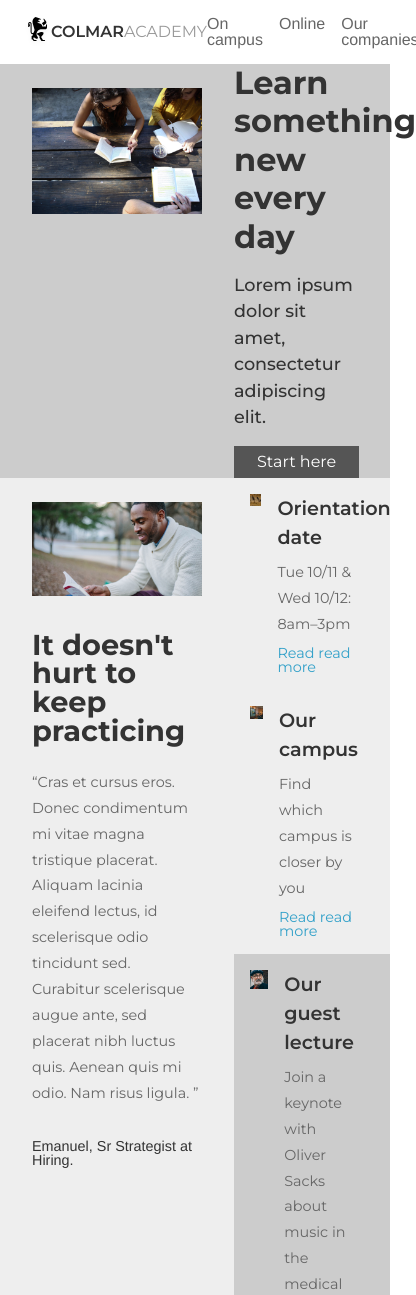
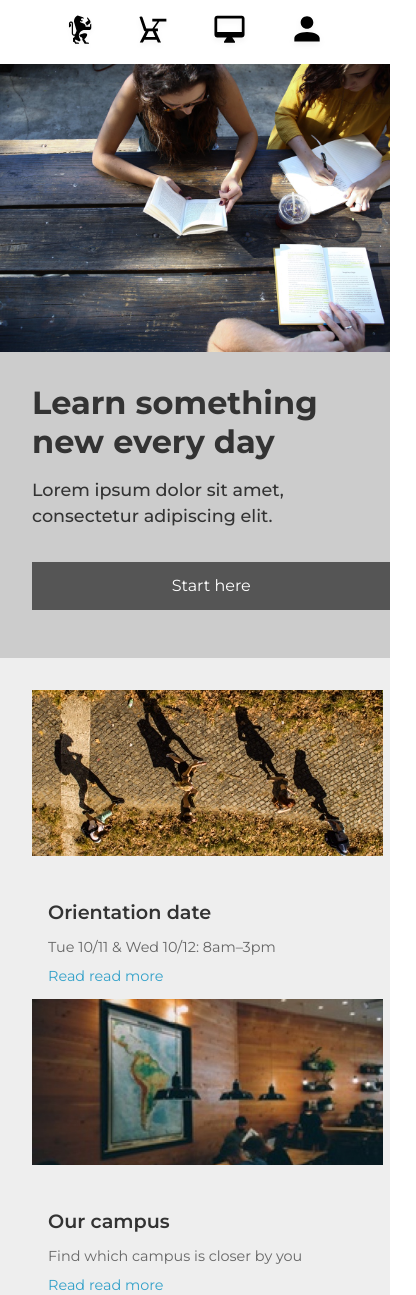
Before and after one commit to LorenaHoward/Colmar-Academy, a plain HTML site: page index.html in a window 390 px wide. Shown: the top 1295 px of the page, 416 px wide, since content can reach past the window. Drawn offline with Linux system fonts and the light colour scheme.

Commit message:
Friday night. I think it's ready!

```diff
--- a/index.html
+++ b/index.html
@@ -5,6 +5,7 @@
     <link href="resources/css/reset.css" type="text/css" rel="stylesheet">
     <link href="resources/css/style.css" type="text/css" rel="stylesheet">
     <link href="https://fonts.googleapis.com/css?family=Montserrat:400,500,600,700" rel="stylesheet">
+    <link rel="icon" href="./favicon.ico" type="image/x-icon">
   </head>
   <body>
 
@@ -12,7 +13,7 @@
 <div class="maincontainer">
 
   <!--navigation bar-->
-  <nav>
+  <nav class="desktop_nav">
     <div class="logo_container">
       <div class="logoicon">
         <img src="resources/images/ic-logo.svg" alt="Colmar Academy logotype">
@@ -32,6 +33,17 @@
     </div>
   </nav>
   <!--navigation bar ends-->
+
+  <!-- mobile navigation bar -->
+  <nav class="mobile_nav">
+    <div class="menu_mobile">
+   <img  src="resources/images/ic-logo.svg" alt="Colmar Academy logotype">
+      <img src="resources/images/ic-on-campus.svg" alt="on campus icon">
+      <img src="resources/images/ic-online.svg" alt="online icon">
+      <img src="resources/images/ic-login.svg" alt="sign in icon">
+    </div>
+  </nav>
+  <!--mobile navigation bar ends -->
 
   <!--spacer out of desperation, how the hell do you move the rest of the content down-->
   <div class="spacer_four-rem">
@@ -55,10 +67,24 @@
   </div>
   <!--Learn banner ends-->
 
+  <!-- mobile learn banner  -->
+  <div class="cointainer_mobile gray_background">
+    <div class="mobile_image_container">
+    <img src="resources/images/banner.jpg" alt="group studing">
+  </div>
+  <div class="mobile_medium_capsule">
+      <h1>Learn something new every day</h1>
+      <h3> Lorem ipsum dolor sit amet, consectetur adipiscing elit.</h3>
+      <div class="start_button">
+        Start here
+      </div>
+    </div>
+  </div>
+  <!-- end mobile learn banner -->
+
   <!--orientation section begins-->
-  <div class= "container lighter_background">
-   <div class="subcontainer"> <!--this is exceptional to facilitate placement-->
-    <div class= "large_capsule">
+  <div class= "cointainer lighter_background">
+    <div class= "large_capsule desktop">
       <img src="resources/images/information-main.jpg" alt="man reading">
       <h2>It doesn't hurt to keep practicing</h2>
       <p>“Cras et cursus eros. Donec condimentum mi vitae magna tristique placerat. Aliquam lacinia eleifend lectus, id scelerisque odio tincidunt sed. Curabitur scelerisque augue ante, sed placerat nibh luctus quis. Aenean quis mi odio. Nam risus ligula. ”</p>
@@ -112,13 +138,66 @@
       </div>
 
     </div>
+
+  </div>
+  <!--orientation section ends-->
+
+  <!-- mobile orientation section -->
+  <div class= "cointainer_mobile lighter_background">
+   <div class="subcontainer"> <!--this is exceptional to facilitate placement-->
+
+    <div class="mobile_medium_capsule">
+
+      <div class="landscape_capsule">
+        <div class="square_container">
+          <img src="resources/images/information-orientation-mobile.jpg" alt="people walking">
+        </div>
+
+        <div class="mobile_text_container">
+          <h4>Orientation date</h4>
+          <p>Tue 10/11 & Wed 10/12: 8am–3pm</p>
+          <div class="read_more">
+            Read read more
+          </div>
+        </div>
+      </div>
+
+      <div class="landscape_capsule">
+        <div class="square_container">
+          <img src="resources/images/information-campus-mobile.jpg" alt="classroom interior">
+        </div>
+
+        <div class="mobile_text_container">
+          <h4>Our campus</h4>
+          <p>Find which campus is closer by you</p>
+          <div class="read_more">
+            Read read more
+          </div>
+        </div>
+      </div>
+
+      <div class="landscape_capsule">
+        <div class="square_container">
+          <img src="resources/images/information-guest-lecture-mobile.jpg" alt="guest lecturer">
+        </div>
+
+        <div class="mobile_text_container">
+          <h4>Our guest lecture</h4>
+          <p>Join a keynote with Oliver Sacks about music in the medical treatment</p>
+          <div class="read_more">
+            Read read more
+          </div>
+        </div>
+      </div>
+
+    </div>
   </div>
   </div>
+  <!-- end mobile orientation section -->
 
-  <!--orientation section ends-->
 
   <!--learning section begins-->
-  <div class="container gray_background">
+  <div class="cointainer gray_background">
     <h2><div class="center">Start learning </div></h2>
 
     <div class="sixpack_container ">
@@ -193,9 +272,23 @@
   </div>
   <!--learning section ends-->
 
+<!-- mobile learning section begins-->
+<div class="cointainer_mobile lighter_background">
+  <h2><div class="center">Start learning </div></h2>
+  <div class="mobile_sixpack_container lighter_background">
+          <h4>Software engineering</h4>
+          <h4>Computer art</h4>
+          <h4>Design</h4>
+          <h4>Data</h4>
+          <h4>Business</h4>
+          <h4>Marketing</h4>
+        </div>
+      </div>
+<!--mobile learning section ends -->
+
   <!--Thesis exhibit section begins-->
-  <div class="container lighter_background">
-    <h2><div class="center">Thesis exhibit</div></h2>
+  <div class="cointainer lighter_background">
+    <h2><div class="center">Thesis exhibits</div></h2>
 
     <div class="subcontainer"> <!--this is exceptional to facilitate placement-->
       <div class="large_capsule">
@@ -237,6 +330,17 @@
   </div>
   <!--Thesis exhibit section ends-->
 
+  <!--Mobile Thesis exhibit section begins-->
+  <div class="cointainer_mobile lighter_background">
+    <h2><div class="center">Thesis exhibits</div></h2>
+        <div class="media_container">
+          <video src="resources/videos/thesis.mp4" width="60%" height="auto" controls>
+          Your browser does not support the video tag.
+          </video>
+        </div>
+  </div>
+  <!--Mobile Thesis exhibit section ends-->
+
   <footer>
     <div class="copyright">
       © 2016 Colmar Academy. All rights reserved.
--- a/resources/css/style.css
+++ b/resources/css/style.css
@@ -21,6 +21,10 @@ nav {
   z-index: 1;
 }
 
+.mobile_nav {
+  display: none;
+}
+
 .logo_container {
   display: flex;
   flex-direction: row;
@@ -28,11 +32,11 @@ nav {
   padding-left: 1.5rem;
 }
 
-.colmar {
+.colmar /*logo */ {
   font-weight: 600;
 }
 
-.academy {
+.academy /*logo */ {
   color: #999;
 }
 
@@ -71,7 +75,11 @@ nav {
   margin: 0 auto;
 }
 
-.large_capsule {
+.cointainer_mobile {
+  display: none;
+}
+
+.large_capsule  {
   width: 60%;
   overflow: hidden;
   padding: 1.5rem 2rem;
@@ -111,7 +119,7 @@ h3 {
   color: white;
   text-align: center;
   width: 70%;
-  padding: 0.5rem;
+  padding: 1rem;
   font-size: 1rem;
   font-weight: 400;
 }
@@ -166,6 +174,13 @@ p {
   height: auto;
   display: block;
 }
+
+.container_mobile {
+  display: none;
+}
+
+
+
 
 h4 {
   font-size: 1.2rem;
@@ -266,3 +281,116 @@ footer ul {
 footer ul li {
   padding-right: 1rem;
 }
+
+/* for mobile */
+@media only screen and (max-width: 768px) {
+  .desktop_nav {
+    display: none;
+  }
+
+ .mobile_nav {
+    position: fixed;
+    width: 100%;
+    background-color: White;
+    height: 4rem;
+    display: flex;
+    flex-direction: row;
+    justify-content: space-between;
+    z-index: 1;
+  }
+
+ .menu_mobile {
+    align-items: center;
+    display: flex;
+    width: 80%;
+    justify-content: space-between;
+    padding: 0 4rem;
+  }
+
+ .menu_mobile img {
+   min-height: 60%;
+   width: auto;
+ }
+
+ .cointainer {
+  display: none;
+}
+
+ .cointainer_mobile {
+  display: flex;
+  flex-direction: column;
+  }
+
+ .mobile_image_container {
+  width: 100%;
+  height: auto;
+  overflow: hidden;
+}
+ .mobile_image_container img {
+  max-width: 100%;
+  height: auto;
+  display: block;
+}
+
+ .mobile_medium_capsule {
+  margin: 2rem;
+  min-width: 90%;
+  justify-content: center;
+}
+
+ .mobile_medium_capsule h1 , h3 {
+   min-width: 100%;
+}
+
+ .start_button {
+   margin: 1rem auto;
+   min-width: 93%;
+}
+
+.landscape_capsule {
+  flex-direction: column;
+  padding: 0;
+}
+
+.square_container {
+  display: block;
+  height: 12rem;
+  width: 100%;
+  overflow: hidden;
+}
+
+.square_container img {
+  display: block;
+  max-width: 100%;
+  height: auto;
+}
+ .mobile_text_container {
+   display: flex;
+   flex-direction: column;
+   margin: 1rem;
+   max-width: 100%;
+ }
+
+ .mobile_sixpack_container {
+   display: flex;
+   flex-direction: column;
+   margin: 1rem;
+ }
+
+ .mobile_sixpack_container h4 {
+   background-color: #ccc;
+   display: block;
+   margin: .5rem;
+   padding: 1rem 1rem 1.5rem 1rem;
+   font-size: 1.5rem;
+ }
+footer {
+  padding-top: 2.5rem;
+  background-color: #fff;
+
+}
+footer ul {
+  display: none;
+}
+}
+/* end mobile */
```
Also changed, not shown: favicon.ico (added), resources/images/cc_logo.jpg (added), 2 other files.
